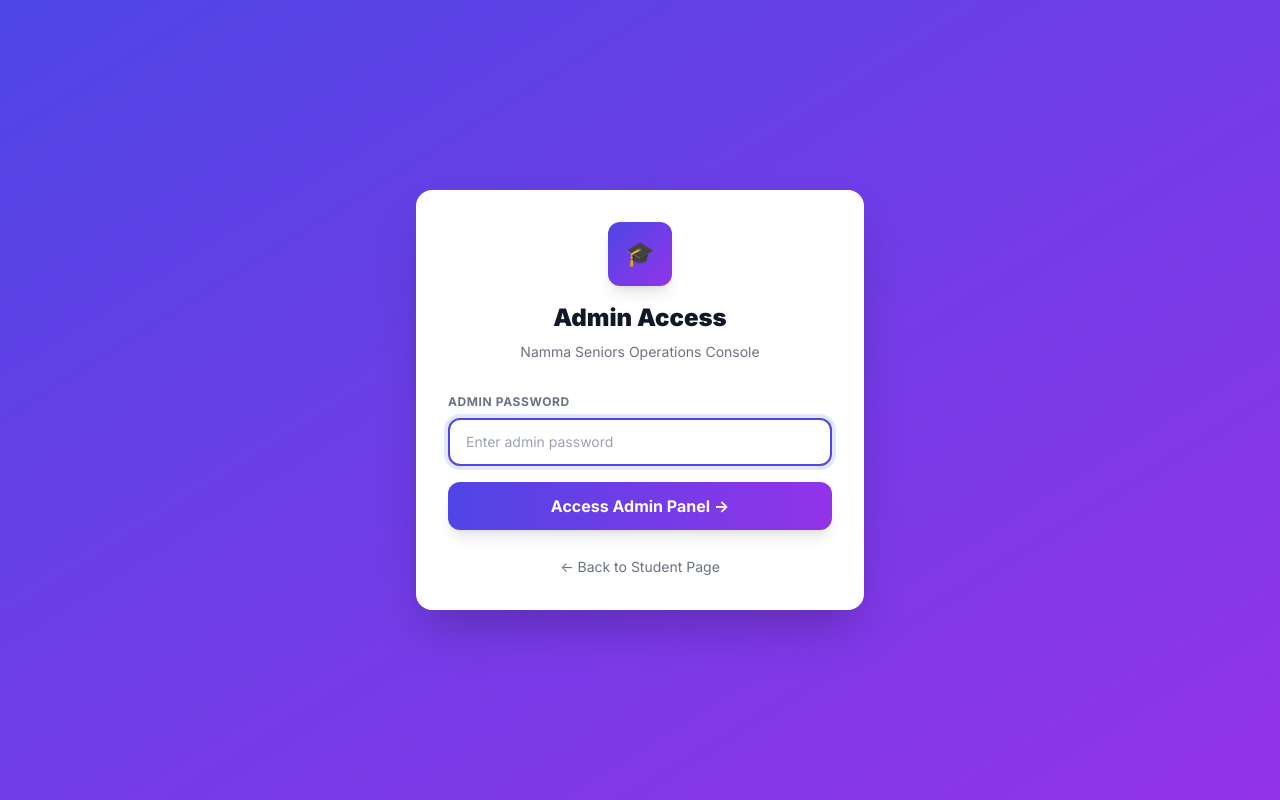
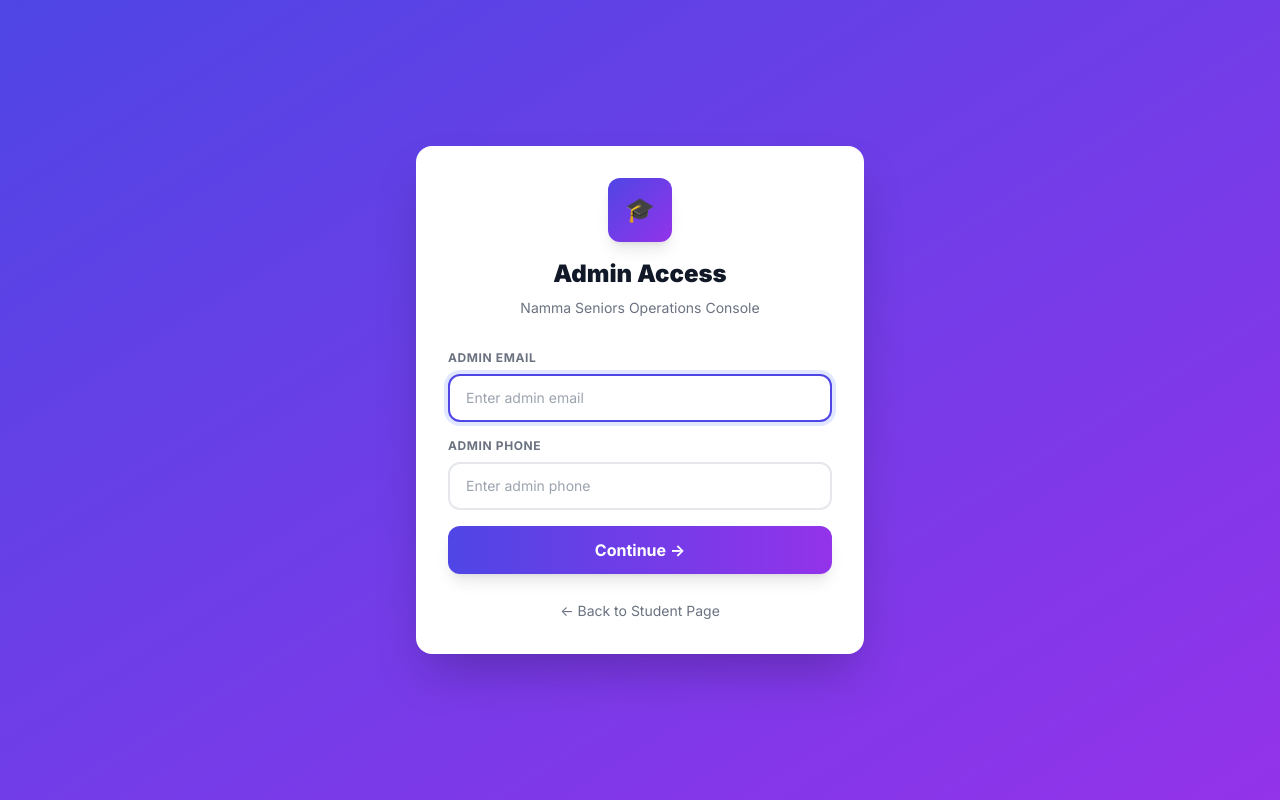
Before and after one commit to moshirohan13-code/namma-seniors, a React (Vite) app: page /admin in a window 1280 px wide. Built offline with nearby package versions, Linux system fonts and the light colour scheme; no server answers.

Commit message:
Route admin login through student login form via secure RPC checks

```diff
--- a/src/components/admin/AdminLogin.jsx
+++ b/src/components/admin/AdminLogin.jsx
@@ -1,20 +1,50 @@
 import { useState } from 'react';
-import { CONFIG } from '../../lib/config';
+import { supabase } from '../../lib/supabase';
 
 export default function AdminLogin({ onLoginSuccess }) {
+    const [step, setStep] = useState('identity'); // 'identity' | 'password'
+    const [email, setEmail] = useState('');
+    const [phone, setPhone] = useState('');
     const [password, setPassword] = useState('');
-    const [error, setError] = useState(false);
+    const [error, setError] = useState('');
+    const [checking, setChecking] = useState(false);
 
-    const handleSubmit = (e) => {
+    const handleIdentitySubmit = async (e) => {
         e.preventDefault();
+        setChecking(true);
+        setError('');
 
-        if (password === CONFIG.ADMIN_PASSWORD) {
+        const { data, error: rpcError } = await supabase.rpc('verify_admin_identity', {
+            input_email: email,
+            input_phone: phone
+        });
+
+        setChecking(false);
+
+        if (!rpcError && data === true) {
+            setStep('password');
+        } else {
+            setError('❌ Email or phone not recognized');
+        }
+    };
+
+    const handlePasswordSubmit = async (e) => {
+        e.preventDefault();
+        setChecking(true);
+        setError('');
+
+        const { data, error: rpcError } = await supabase.rpc('verify_admin_password', {
+            input_password: password
+        });
+
+        setChecking(false);
+
+        if (!rpcError && data === true) {
             sessionStorage.setItem('ns_admin_authed', '1');
             onLoginSuccess();
         } else {
-            setError(true);
+            setError('❌ Invalid password');
             setPassword('');
-            setTimeout(() => setError(false), 2000);
         }
     };
 
@@ -30,8 +60,54 @@ export default function AdminLogin({ onLoginSuccess }) {
                     <p className="text-sm text-gray-500">Namma Seniors Operations Console</p>
                 </div>
 
-                {/* Form */}
-                <form onSubmit={handleSubmit}>
+                {/* Step 1: Identity */}
+                {step === 'identity' && (
+                    <form onSubmit={handleIdentitySubmit}>
+                        <div className="mb-4">
+                            <label className="block text-xs font-bold text-gray-500 uppercase tracking-wider mb-2">
+                                Admin Email
+                            </label>
+                            <input
+                                type="email"
+                                value={email}
+                                onChange={(e) => setEmail(e.target.value)}
+                                placeholder="Enter admin email"
+                                className="w-full px-4 py-3 border-2 border-gray-200 rounded-xl text-sm outline-none focus:border-indigo-600 focus:ring-4 focus:ring-indigo-100 transition"
+                                autoFocus
+                                required
+                            />
+                        </div>
+
+                        <div className="mb-4">
+                            <label className="block text-xs font-bold text-gray-500 uppercase tracking-wider mb-2">
+                                Admin Phone
+                            </label>
+                            <input
+                                type="tel"
+                                value={phone}
+                                onChange={(e) => setPhone(e.target.value)}
+                                placeholder="Enter admin phone"
+                                className="w-full px-4 py-3 border-2 border-gray-200 rounded-xl text-sm outline-none focus:border-indigo-600 focus:ring-4 focus:ring-indigo-100 transition"
+                                required
+                            />
+                            {error && (
+                                <p className="mt-2 text-xs text-red-600 font-bold">{error}</p>
+                            )}
+                        </div>
+
+                        <button
+                            type="submit"
+                            disabled={checking}
+                            className="w-full py-3 bg-gradient-to-r from-indigo-600 to-purple-600 text-white font-bold rounded-xl shadow-lg hover:shadow-xl transition disabled:opacity-50"
+                        >
+                            {checking ? 'Checking…' : 'Continue →'}
+                        </button>
+                    </form>
+                )}
+
+                {/* Step 2: Password */}
+                {step === 'password' && (
+                    <form onSubmit={handlePasswordSubmit}>
                         <div className="mb-4">
                             <label className="block text-xs font-bold text-gray-500 uppercase tracking-wider mb-2">
                                 Admin Password
@@ -43,19 +119,34 @@ export default function AdminLogin({ onLoginSuccess }) {
                                 placeholder="Enter admin password"
                                 className="w-full px-4 py-3 border-2 border-gray-200 rounded-xl text-sm outline-none focus:border-indigo-600 focus:ring-4 focus:ring-indigo-100 transition"
                                 autoFocus
+                                required
                             />
                             {error && (
-                            <p className="mt-2 text-xs text-red-600 font-bold">❌ Invalid password</p>
+                                <p className="mt-2 text-xs text-red-600 font-bold">{error}</p>
                             )}
                         </div>
 
                         <button
                             type="submit"
-                        className="w-full py-3 bg-gradient-to-r from-indigo-600 to-purple-600 text-white font-bold rounded-xl shadow-lg hover:shadow-xl transition"
+                            disabled={checking}
+                            className="w-full py-3 bg-gradient-to-r from-indigo-600 to-purple-600 text-white font-bold rounded-xl shadow-lg hover:shadow-xl transition disabled:opacity-50"
                         >
-                        Access Admin Panel →
+                            {checking ? 'Checking…' : 'Access Admin Panel →'}
+                        </button>
+
+                        <button
+                            type="button"
+                            onClick={() => {
+                                setStep('identity');
+                                setPassword('');
+                                setError('');
+                            }}
+                            className="w-full mt-2 py-2 text-xs text-gray-500 hover:text-indigo-600 transition"
+                        >
+                            ← Back
                         </button>
                     </form>
+                )}
 
                 {/* Back Link */}
                 <div className="mt-6 text-center">
--- a/src/components/admin/AdminNav.jsx
+++ b/src/components/admin/AdminNav.jsx
@@ -1,8 +1,4 @@
-import { CONFIG } from '../../lib/config';
-
 export default function AdminNav({ onSignOut }) {
-  const adminEmail = CONFIG.ADMIN_EMAIL;
-
   return (
     <nav className="adm-nav bg-gradient-to-r from-indigo-700 via-indigo-600 to-purple-600 h-16 px-7 flex items-center justify-between shadow-xl sticky top-0 z-[100]">
       <div className="adm-nav-left flex items-center gap-3">
@@ -17,9 +13,6 @@ export default function AdminNav({ onSignOut }) {
             Namma Seniors – Operations Console
           </div>
         </div>
-        <span className="nav-admin-email hidden sm:inline-flex text-[10px] text-indigo-200 bg-white/10 px-3 py-1 rounded-full border border-white/20 ml-3">
-          {adminEmail}
-        </span>
         <span className="rt-badge inline-flex items-center gap-1 bg-green-500/20 border border-green-400/40 text-green-300 rounded-full px-3 py-1 text-[10px] font-bold ml-3">
           <span className="rt-dot w-1.5 h-1.5 rounded-full bg-green-400 animate-pulse"></span> LIVE
         </span>
--- a/src/components/student/LoginGate.jsx
+++ b/src/components/student/LoginGate.jsx
@@ -13,6 +13,7 @@ export default function LoginGate({ mandatory, onClose, onSuccess, showToast })
   const [showAdminPassword, setShowAdminPassword] = useState(false);
   const [adminPassword, setAdminPassword] = useState('');
   const [adminPassError, setAdminPassError] = useState(false);
+  const [verifying, setVerifying] = useState(false);
 
   const handleContinue = async () => {
     const emailOk = isValidEmail(email);
@@ -24,13 +25,16 @@ export default function LoginGate({ mandatory, onClose, onSuccess, showToast })
 
     if (!emailOk || !phoneOk) return;
 
-    // Check if admin credentials
-    const normalizedEmail = email.toLowerCase().trim();
-    const normalizedAdminEmail = (CONFIG.ADMIN_EMAIL || '').toLowerCase().trim();
-    const cleanPhone = phone.replace(/\D/g, '');
-    const cleanAdminPhone = (CONFIG.ADMIN_PHONE || '').replace(/\D/g, '').slice(-10); // Last 10 digits
+    // Check if this matches admin credentials — done securely server-side,
+    // no admin email/phone is ever stored or compared in the browser.
+    setLoading(true);
+    const { data, error: rpcError } = await supabase.rpc('verify_admin_identity', {
+      input_email: email,
+      input_phone: phone
+    });
+    setLoading(false);
 
-    if (normalizedEmail === normalizedAdminEmail && cleanPhone === cleanAdminPhone) {
+    if (!rpcError && data === true) {
       setShowAdminPassword(true);
       return;
     }
@@ -62,8 +66,15 @@ export default function LoginGate({ mandatory, onClose, onSuccess, showToast })
       setLoading(false);
     }
   };
-  const verifyAdminPassword = () => {
-    if (adminPassword === CONFIG.ADMIN_PASSWORD) {
+
+  const verifyAdminPassword = async () => {
+    setVerifying(true);
+    const { data, error: rpcError } = await supabase.rpc('verify_admin_password', {
+      input_password: adminPassword
+    });
+    setVerifying(false);
+
+    if (!rpcError && data === true) {
       sessionStorage.setItem('ns_admin_authed', '1');
       // Save admin session before redirect
       localStorage.setItem(CONFIG.SESSION_KEY, JSON.stringify({ email, phone }));
@@ -109,9 +120,10 @@ export default function LoginGate({ mandatory, onClose, onSuccess, showToast })
             </button>
             <button
               onClick={verifyAdminPassword}
-              className="flex-1 px-4 py-2 bg-gradient-to-r from-indigo-600 to-purple-600 text-white rounded-lg text-sm font-bold hover:shadow-lg transition"
+              disabled={verifying}
+              className="flex-1 px-4 py-2 bg-gradient-to-r from-indigo-600 to-purple-600 text-white rounded-lg text-sm font-bold hover:shadow-lg transition disabled:opacity-50"
             >
-              Verify →
+              {verifying ? 'Checking…' : 'Verify →'}
             </button>
           </div>
         </div>
--- a/src/lib/config.js
+++ b/src/lib/config.js
@@ -5,8 +5,6 @@
 console.log('🔍 Environment check:', {
   hasSupabaseUrl: !!import.meta.env.VITE_SUPABASE_URL,
   hasSupabaseKey: !!import.meta.env.VITE_SUPABASE_ANON_KEY,
-  hasAdminEmail: !!import.meta.env.VITE_ADMIN_EMAIL,
-  supabaseUrlPreview: import.meta.env.VITE_SUPABASE_URL?.slice(0, 30) + '...',
 });
 
 export const CONFIG = {
@@ -14,9 +12,7 @@ export const CONFIG = {
   SUPABASE_URL: import.meta.env.VITE_SUPABASE_URL,
   SUPABASE_ANON: import.meta.env.VITE_SUPABASE_ANON_KEY,
 
-  // Admin (server-side validation recommended in production)
-  ADMIN_EMAIL: import.meta.env.VITE_ADMIN_EMAIL,
-  ADMIN_PASSWORD: import.meta.env.VITE_ADMIN_PASSWORD,
+  // Admin phone (used for support contact display — not a secret)
   ADMIN_PHONE: import.meta.env.VITE_ADMIN_PHONE,
 
   // Business
@@ -36,8 +32,6 @@ export const CONFIG = {
 const required = [
   'VITE_SUPABASE_URL',
   'VITE_SUPABASE_ANON_KEY',
-  'VITE_ADMIN_EMAIL',
-  'VITE_ADMIN_PASSWORD',
   'VITE_UPI_ID'
 ];
 
```
Lines whose indentation alone changed are shown as unchanged.
